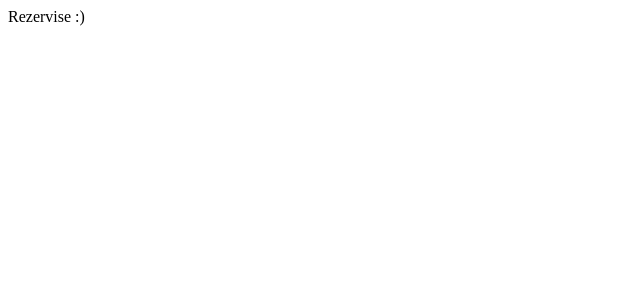
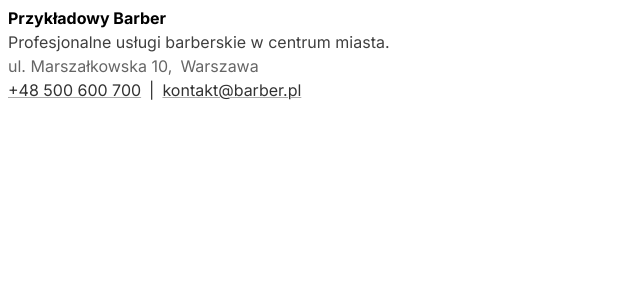
Before and after one commit to kbujak09/Rezervise, a React (Vite) app in the folder client/: page / in a window 1280 px wide. Shown: the top 300 px of the page, without its empty margins (0-640 px from the left). Built offline with nearby package versions, Linux system fonts and the light colour scheme.

Commit message:
Implement BusinessInfo component

```diff
--- a/client/package.json
+++ b/client/package.json
@@ -11,6 +11,7 @@
   },
   "dependencies": {
     "axios": "^1.13.2",
+    "date-fns": "^4.1.0",
     "react": "^19.2.0",
     "react-dom": "^19.2.0"
   },
@@ -24,6 +25,7 @@
     "eslint-plugin-react-hooks": "^7.0.1",
     "eslint-plugin-react-refresh": "^0.4.24",
     "globals": "^16.5.0",
+    "sass": "^1.97.3",
     "typescript": "~5.9.3",
     "typescript-eslint": "^8.46.4",
     "vite": "^7.2.4"
--- a/client/src/App.tsx
+++ b/client/src/App.tsx
@@ -1,7 +1,12 @@
+import BookingConsole from "./features/BookingConsole"
+import { MOCK_BUSINESS } from "./features/BookingConsole/mocks"
+
+import './index.scss';
+
 function App() {
   return (
     <div>
-      Rezervise :)
+      <BookingConsole business={MOCK_BUSINESS}/>
     </div>
   )
 }
--- /dev/null
+++ b/client/src/features/BookingConsole/components/BusinessInfo/index.module.scss
@@ -0,0 +1,19 @@
+.container {
+  display: flex;
+  flex-direction: column;
+  gap: 4px;
+}
+.name {
+  font-weight: 700;
+}
+.description {
+  opacity: 0.75;
+}
+.address, .contact {
+  display: flex;
+  gap: 8px;
+  opacity: 0.6;
+}
+.contact {
+  opacity: 0.8;
+}
--- /dev/null
+++ b/client/src/features/BookingConsole/components/BusinessInfo/index.tsx
@@ -0,0 +1,37 @@
+import type { BusinessInterface } from '../../types';
+
+interface BusinessInfoProps {
+  business: BusinessInterface;
+}
+
+import styles from './index.module.scss';
+
+export default function BusinessInfo({business}: BusinessInfoProps) {
+  return (
+    <div className={styles.container}>
+      <div className={styles.name}>
+        {business.name}
+      </div>
+      <div className={styles.description}>
+        {business.description}
+      </div>
+      <div className={styles.address}>
+        <div className={styles.street}>
+          {business.address},
+        </div>
+        <div className={styles.city}>
+          {business.city}
+        </div>
+      </div>
+      <div className={styles.contact}>
+        <div className={styles.phone}>
+          <a href=''>{business.phone}</a>
+        </div>
+        |
+        <div className={styles.email}>
+          <a href=''>{business.email}</a>
+        </div>
+      </div>
+    </div>
+  )
+}
--- /dev/null
+++ b/client/src/features/BookingConsole/index.tsx
@@ -0,0 +1,16 @@
+import BusinessInfo from './components/BusinessInfo/index'
+
+import { MOCK_BUSINESS } from './mocks';
+
+import styles from './index.module.scss';
+
+export default function BookingConsole() {
+
+  const businessInfo = MOCK_BUSINESS;
+
+  return (
+    <div className={styles.container}>
+      <BusinessInfo business={businessInfo}/>
+    </div>
+  )
+}
--- /dev/null
+++ b/client/src/features/BookingConsole/mocks.ts
@@ -0,0 +1,125 @@
+import { addDays, subDays, setHours, setMinutes } from 'date-fns';
+
+const today = new Date();
+
+export const MOCK_BUSINESS = {
+  id: 1,
+  name: "Przykładowy Barber",
+  slug: "przykładowy-barber",
+  description: "Profesjonalne usługi barberskie w centrum miasta.",
+  address: "ul. Marszałkowska 10",
+  city: "Warszawa",
+  phone: "+48 500 600 700",
+  email: "kontakt@barber.pl",
+  imageUrl: "https://images.unsplash.com/photo-1585747860715-2ba37e788b70?w=800&q=80",
+  createdAt: new Date(),
+  updatedAt: new Date(),
+};
+
+export const MOCK_SERVICES = [
+  {
+    id: 1,
+    name: "Strzyżenie Męskie",
+    price: 70.00,
+    duration: 45,
+    businessId: 1,
+  },
+  {
+    id: 2,
+    name: "Trymowanie Brody",
+    price: 50.00,
+    duration: 30,
+    businessId: 1,
+  },
+  {
+    id: 3,
+    name: "Combo (Włosy + Broda)",
+    price: 100.00,
+    duration: 75,
+    businessId: 1,
+  },
+  {
+    id: 4,
+    name: "Odsiwianie",
+    price: 60.00,
+    duration: 40,
+    businessId: 1,
+  }
+];
+
+export const MOCK_WORKING_HOURS = [
+  { id: 1, dayOfWeek: 1, startTime: "09:00", endTime: "17:00", businessId: 1 },
+  { id: 2, dayOfWeek: 2, startTime: "09:00", endTime: "17:00", businessId: 1 },
+  { id: 3, dayOfWeek: 3, startTime: "09:00", endTime: "17:00", businessId: 1 },
+  { id: 4, dayOfWeek: 4, startTime: "09:00", endTime: "17:00", businessId: 1 },
+  { id: 5, dayOfWeek: 5, startTime: "09:00", endTime: "19:00", businessId: 1 },
+  { id: 6, dayOfWeek: 6, startTime: "10:00", endTime: "14:00", businessId: 1 },
+];
+
+export const MOCK_APPOINTMENTS = [
+  {
+    id: "uuid-history-1",
+    start: setMinutes(setHours(subDays(today, 1), 10), 0),
+    end: setMinutes(setHours(subDays(today, 1), 10), 45),
+    status: "DONE",
+    clientName: "Jan Kowalski",
+    clientPhone: "123 456 789",
+    clientEmail: "jan@example.com",
+    serviceId: 1,
+    service: MOCK_SERVICES[0],
+    businessId: 1,
+    createdAt: subDays(today, 2),
+  },
+  {
+    id: "uuid-history-2",
+    start: setMinutes(setHours(subDays(today, 1), 13), 0),
+    end: setMinutes(setHours(subDays(today, 1), 13), 30),
+    status: "CANCELLED",
+    clientName: "Piotr Nowak",
+    clientPhone: "987 654 321",
+    clientEmail: null,
+    serviceId: 2,
+    service: MOCK_SERVICES[1],
+    businessId: 1,
+    createdAt: subDays(today, 3),
+  },
+  {
+    id: "uuid-today-1",
+    start: setMinutes(setHours(today, 9), 0),
+    end: setMinutes(setHours(today, 10), 15),
+    status: "CONFIRMED",
+    clientName: "Tomasz Wiśniewski",
+    clientPhone: "500 500 500",
+    clientEmail: "tomek@example.com",
+    serviceId: 3,
+    service: MOCK_SERVICES[2],
+    businessId: 1,
+    createdAt: subDays(today, 1),
+  },
+  {
+    id: "uuid-today-2",
+    start: setMinutes(setHours(today, 14), 30),
+    end: setMinutes(setHours(today, 15), 15),
+    status: "CONFIRMED",
+    clientName: "Michał Anioł",
+    clientPhone: "600 600 600",
+    clientEmail: null,
+    serviceId: 1,
+    service: MOCK_SERVICES[0],
+    businessId: 1,
+    createdAt: today,
+  },
+  {
+    id: "uuid-future-1",
+    start: setMinutes(setHours(addDays(today, 1), 11), 0),
+    end: setMinutes(setHours(addDays(today, 1), 11), 30),
+    status: "CONFIRMED",
+    clientName: "Robert Lewandowski",
+    clientPhone: "999 999 999",
+    clientEmail: "robert@goal.com",
+    serviceId: 2,
+    service: MOCK_SERVICES[1],
+    businessId: 1,
+    createdAt: today,
+  }
+];
--- /dev/null
+++ b/client/src/features/BookingConsole/types.ts
@@ -0,0 +1,13 @@
+export interface BusinessInterface {
+  id: number
+  name: string
+  slug: string,
+  description: string,
+  address: string,
+  city: string,
+  phone: string,
+  email: string,
+  imageUrl?: string,
+  createdAt?: Date,
+  updatedAt?: Date
+};
--- a/client/src/index.scss
+++ b/client/src/index.scss
@@ -1,3 +1,7 @@
 * {
   font-family: 'Inter', sans-serif;
 }
+a {
+  text-decoration: 1px solid rgb(150, 150, 150) underline;
+  color: inherit;
+}
```
Also changed, not shown: client/src/features/BookingConsole/index.module.scss (added), 1 other file (tests, documents, lock files or other folders).
